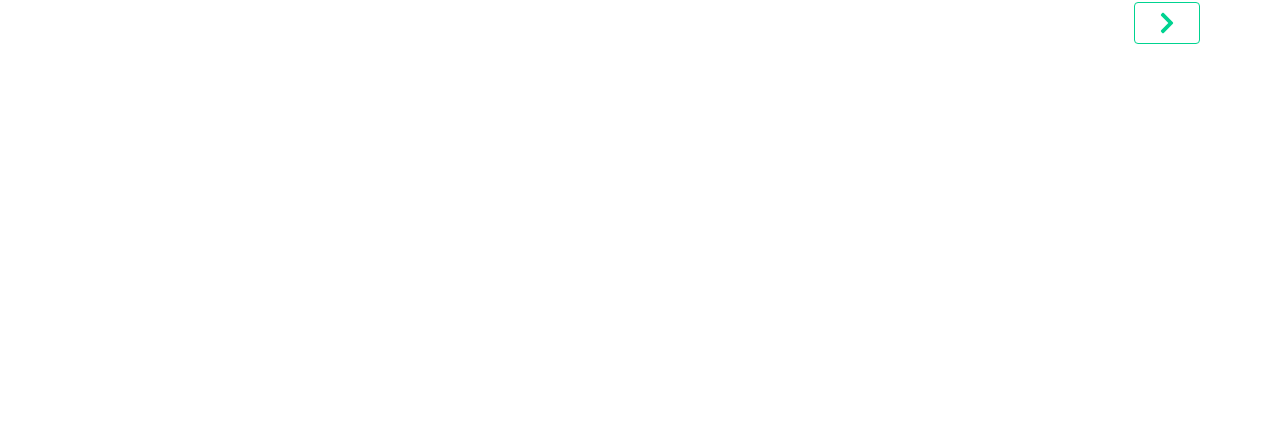
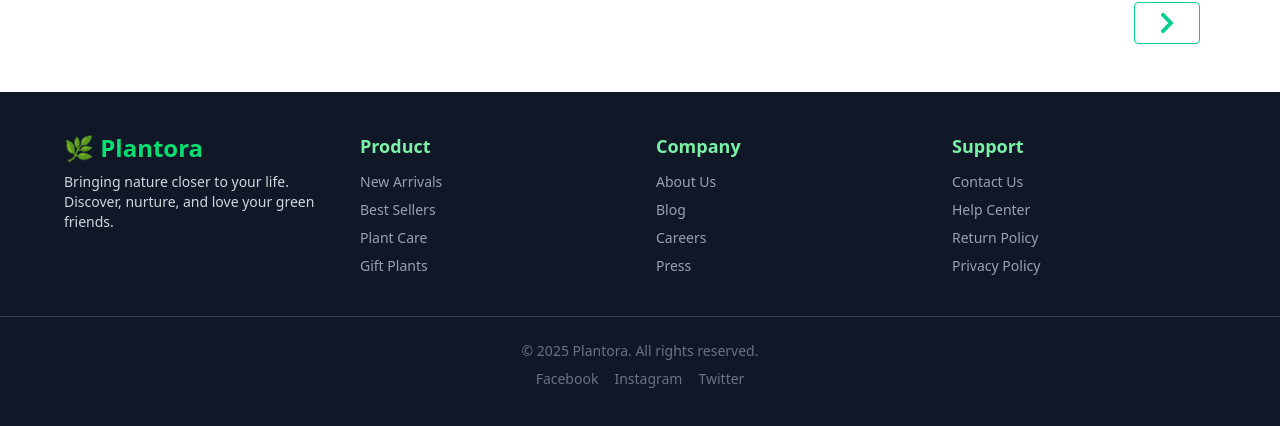
Before and after one commit to shamsuttabriz/plantora-client, a React (Vite) app: page / in a window 1280 px wide. Shown: the part 1463-1889 px from the top of the page. Before the commit the page ends 1555 px from the top, so only its background shows below. Built offline with nearby package versions, Linux system fonts and the light colour scheme.

Commit message:
Footer added in the plantora project

```diff
--- /dev/null
+++ b/src/components/Footer.jsx
@@ -0,0 +1,95 @@
+import React from 'react'
+
+function Footer() {
+    return (
+      <footer className="bg-gray-900 text-white py-10 px-5 lg:px-0">
+        <div className="max-w-6xl mx-auto grid grid-cols-1 md:grid-cols-4 gap-8">
+          {/* Logo & Description */}
+          <div>
+            <h2 className="text-2xl font-bold text-green-400 mb-2">
+              🌿 Plantora
+            </h2>
+            <p className="text-sm text-gray-300">
+              Bringing nature closer to your life. Discover, nurture, and love
+              your green friends.
+            </p>
+          </div>
+
+          {/* Product */}
+          <div>
+            <h3 className="text-lg font-semibold mb-3 text-green-300">Product</h3>
+            <ul className="space-y-2 text-sm text-gray-400">
+              <li>
+                <a href="#">New Arrivals</a>
+              </li>
+              <li>
+                <a href="#">Best Sellers</a>
+              </li>
+              <li>
+                <a href="#">Plant Care</a>
+              </li>
+              <li>
+                <a href="#">Gift Plants</a>
+              </li>
+            </ul>
+          </div>
+
+          {/* Company */}
+          <div>
+            <h3 className="text-lg font-semibold mb-3 text-green-300">Company</h3>
+            <ul className="space-y-2 text-sm text-gray-400">
+              <li>
+                <a href="#">About Us</a>
+              </li>
+              <li>
+                <a href="#">Blog</a>
+              </li>
+              <li>
+                <a href="#">Careers</a>
+              </li>
+              <li>
+                <a href="#">Press</a>
+              </li>
+            </ul>
+          </div>
+
+          {/* Support */}
+          <div>
+            <h3 className="text-lg font-semibold mb-3 text-green-300">Support</h3>
+            <ul className="space-y-2 text-sm text-gray-400">
+              <li>
+                <a href="#">Contact Us</a>
+              </li>
+              <li>
+                <a href="#">Help Center</a>
+              </li>
+              <li>
+                <a href="#">Return Policy</a>
+              </li>
+              <li>
+                <a href="#">Privacy Policy</a>
+              </li>
+            </ul>
+          </div>
+        </div>
+
+        {/* Bottom Bar */}
+        <div className="mt-10 border-t border-gray-700 pt-6 text-center text-sm text-gray-500">
+          <p>© {new Date().getFullYear()} Plantora. All rights reserved.</p>
+          <div className="flex justify-center space-x-4 mt-2">
+            <a href="#" className="hover:text-green-400">
+              Facebook
+            </a>
+            <a href="#" className="hover:text-green-400">
+              Instagram
+            </a>
+            <a href="#" className="hover:text-green-400">
+              Twitter
+            </a>
+          </div>
+        </div>
+      </footer>
+    );
+  }
+
+export default Footer;
--- a/src/pages/Home.jsx
+++ b/src/pages/Home.jsx
@@ -1,12 +1,14 @@
 import React from "react";
 import Slider from "../components/Slider";
 import NewPlants from "../components/NewPlants";
+import Footer from "../components/Footer";
 
 function Home() {
   return (
     <div>
       <Slider />
       <NewPlants />
+      <Footer />
     </div>
   );
 }
```
